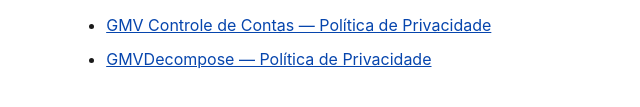
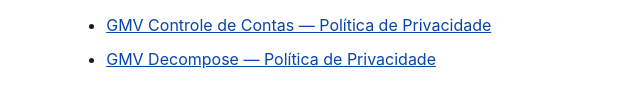
Before and after one commit to geanmv/geanmv.github.io, a plain HTML site: page index.html in a window 1280 px wide. Shown: the part 143-250 px from the top of the page, 233-873 px from the left. Drawn offline with Linux system fonts and the light colour scheme.

Commit message:
Fix GMV Decompose display name spacing on landing page

```diff
--- a/index.html
+++ b/index.html
@@ -30,7 +30,7 @@
 <p>Políticas de privacidade e páginas de suporte dos meus apps:</p>
 <ul>
   <li><a href="/gmv-controle-contas/">GMV Controle de Contas — Política de Privacidade</a></li>
-  <li><a href="/gmv-decompose/">GMVDecompose — Política de Privacidade</a></li>
+  <li><a href="/gmv-decompose/">GMV Decompose — Política de Privacidade</a></li>
 </ul>
 </body>
 </html>
```
